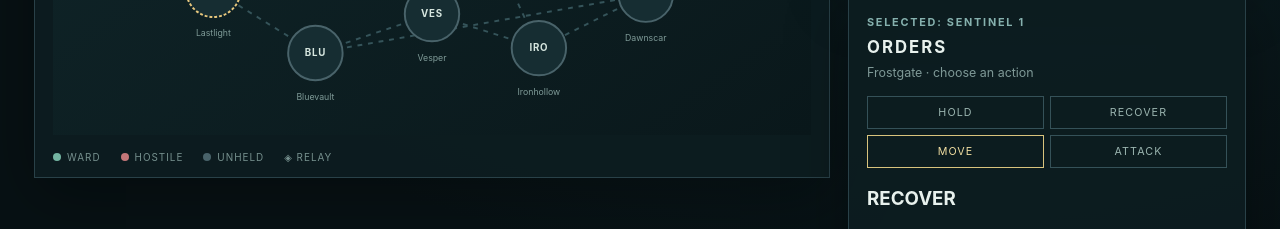
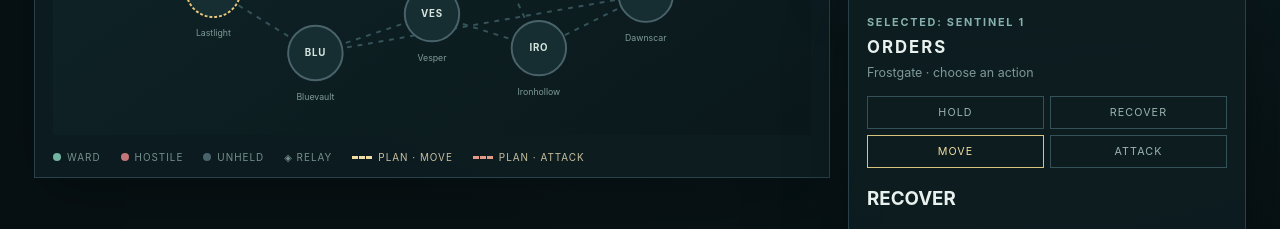
Before and after one commit to mostly-controlled/rimeward, a React (Vite) app: page / in a window 1280 px wide. Shown: the part 960-1189 px from the top of the page. Built offline with nearby package versions, Linux system fonts and the light colour scheme.

Commit message:
Add readable planned route map key

```diff
--- a/src/ui/App.tsx
+++ b/src/ui/App.tsx
@@ -658,7 +658,7 @@ export function App({ initialGame }: { initialGame?: GameState } = {}) {
                   );
                 })}
               </svg>
-              <div className="legend">
+              <div className="legend" aria-label="Map legend">
                 <span>
                   <i className="legend-dot player" />
                   WARD
@@ -672,6 +672,14 @@ export function App({ initialGame }: { initialGame?: GameState } = {}) {
                   UNHELD
                 </span>
                 <span>◈ RELAY</span>
+                <span className="plan-key" aria-label="Planned order key">
+                  <i className="plan-line move" />
+                  PLAN · MOVE
+                </span>
+                <span className="plan-key">
+                  <i className="plan-line attack" />
+                  PLAN · ATTACK
+                </span>
               </div>
             </section>
             <aside className="side-panel">
```
Also changed, not shown: src/styles.css, 1 other file (tests, documents, lock files or other folders).
